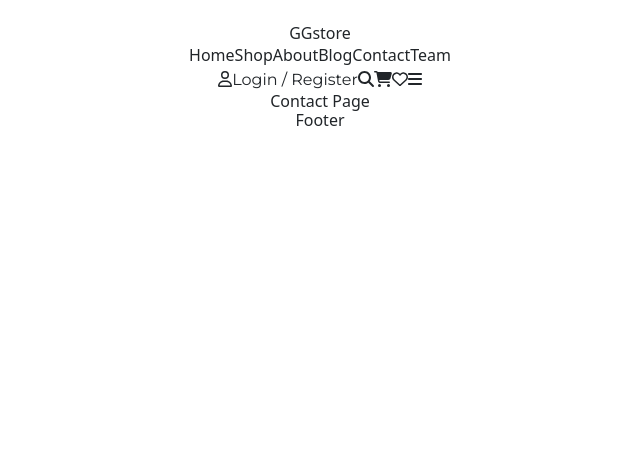
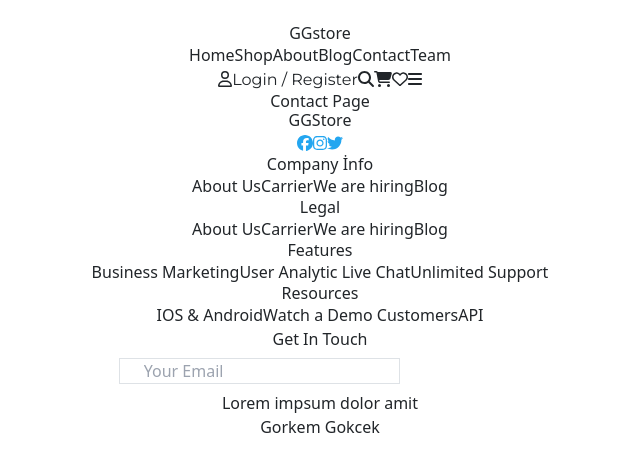
Before and after one commit to gorkemgokcek/my-ecommerce, a React (Vite) app: page /contact in a window 1280 px wide. Shown: the top 472 px of the page, without its empty margins (320-960 px from the left). Built offline with nearby package versions, Linux system fonts and the light colour scheme.

Commit message:
Footer added and Some icons added.

```diff
--- a/src/layouts/Footer.jsx
+++ b/src/layouts/Footer.jsx
@@ -1,5 +1,132 @@
-export default function Footer() {
+import {
+    faFacebook,
+    faInstagram,
+    faTwitter,
+  } from "@fortawesome/free-brands-svg-icons";
+  import { FontAwesomeIcon } from "@fortawesome/react-fontawesome";
+
+  function Footer() {
     return (
-        <div><h1>Footer</h1></div>
-    )
-}
+      <div className="w-screen">
+        <div className="bg-[#FAFAFA] py-[60px]">
+          <div className="flex justify-between w-[80%] m-auto">
+            <h3 className=" text-[24px] font-bold font- text-[#252B42] leading-8 ">GGStore</h3>
+           <div className="">
+                <FontAwesomeIcon
+                icon={faFacebook}
+                style={{color: "#23A6F0"}}
+                className="text-2xl"
+                />
+
+                <FontAwesomeIcon
+                icon={faInstagram}
+                style={{color: "23A6F0"}}
+                className="text-2xl"
+                />
+                <FontAwesomeIcon
+                icon={faTwitter}
+                style={{color:"23A6F0"}}
+                className="text-2xl "
+                />
+           </div>
+          </div>
+        </div>
+        <div className="flex  pt-[3%] w-full m-auto gap-y-4 ">
+          <div className=" flex justify-between m-auto w-[80%] flex-wrap ">
+            <div className="flex flex-col mr-8">
+              <h5 className="font-bold pb-[8px]">Company İnfo</h5>
+              <a className="font-mont-a py-[10px]" href="#">
+                About Us
+              </a>
+              <a className="font-mont-a pb-[10px]" href="#">
+                Carrier
+              </a>
+              <a className="font-mont-a pb-[10px]" href="#">
+                We are hiring
+              </a>
+              <a className="font-mont-a" href="#">
+                Blog
+              </a>
+            </div>
+            <div className="flex flex-col ">
+              <h5 className="font-bold pb-[8px]">Legal</h5>
+              <a className="font-mont-a py-[10px]" href="#">
+                About Us
+              </a>
+              <a className="font-mont-a pb-[10px]" href="#">
+                Carrier
+              </a>
+              <a className="font-mont-a pb-[10px]" href="#">
+                We are hiring
+              </a>
+              <a className="font-mont-a" href="#">
+                Blog
+              </a>
+            </div>
+            <div className="flex flex-col ">
+              <h5 className="font-bold pb-[8px]">Features</h5>
+              <a className="font-mont-a py-[10px]" href="#">
+                Business Marketing
+              </a>
+              <a className="font-mont-a pb-[10px]" href="#">
+                User Analytic{" "}
+              </a>
+              <a className="font-mont-a pb-[10px]" href="#">
+                Live Chat
+              </a>
+              <a className="font-mont-a" href="#">
+                Unlimited Support
+              </a>
+            </div>
+            <div className="flex flex-col">
+              <h5 className="font-bold pb-[8px]">Resources</h5>
+              <a className="font-mont-a py-[10px]" href="#">
+                IOS & Android
+              </a>
+              <a className="font-mont-a pb-[10px]" href="#">
+                Watch a Demo{" "}
+              </a>
+              <a className="font-mont-a pb-[10px]" href="#">
+                Customers
+              </a>
+              <a className="font-mont-a" href="#">
+                API
+              </a>
+            </div>
+            <div className=" flex flex-col ">
+              <div>
+                <label htmlFor="email" className=" font-bold ">
+                  Get In Touch
+                </label>
+                <div className="flex pt-[14px] ">
+                  <input
+                    type="email"
+                    id="email"
+                    name="email"
+                    className="bg-[#F9F9F9] border border-gray-300 rounded-l-md px-4 w-[250px] h-[58px] "
+                    placeholder="Your Email"
+                    required
+                  />
+                  <button
+                    type="submit"
+                    className="bg-[#23A6F0] text-white rounded-r-md px-4 py-2 hover:bg-blue-600 focus:outline-none focus:ring focus:border-blue-300"
+                  >
+                    Subscribe
+                  </button>
+                </div>
+                <p className="font-mont-p">Lorem impsum dolor amit
+                </p>
+              </div>
+            </div>
+          </div>
+        </div>
+        <div className="w-full h-[74px] mt-[70px] bg-[#FAFAFA]">
+          <p className="m-auto w-[80%] pt-[28px] font-mont-h5 text-[#737373]">
+            {" "}
+            Gorkem Gokcek
+          </p>
+        </div>
+      </div>
+    );
+  }
+  export default Footer;
```
